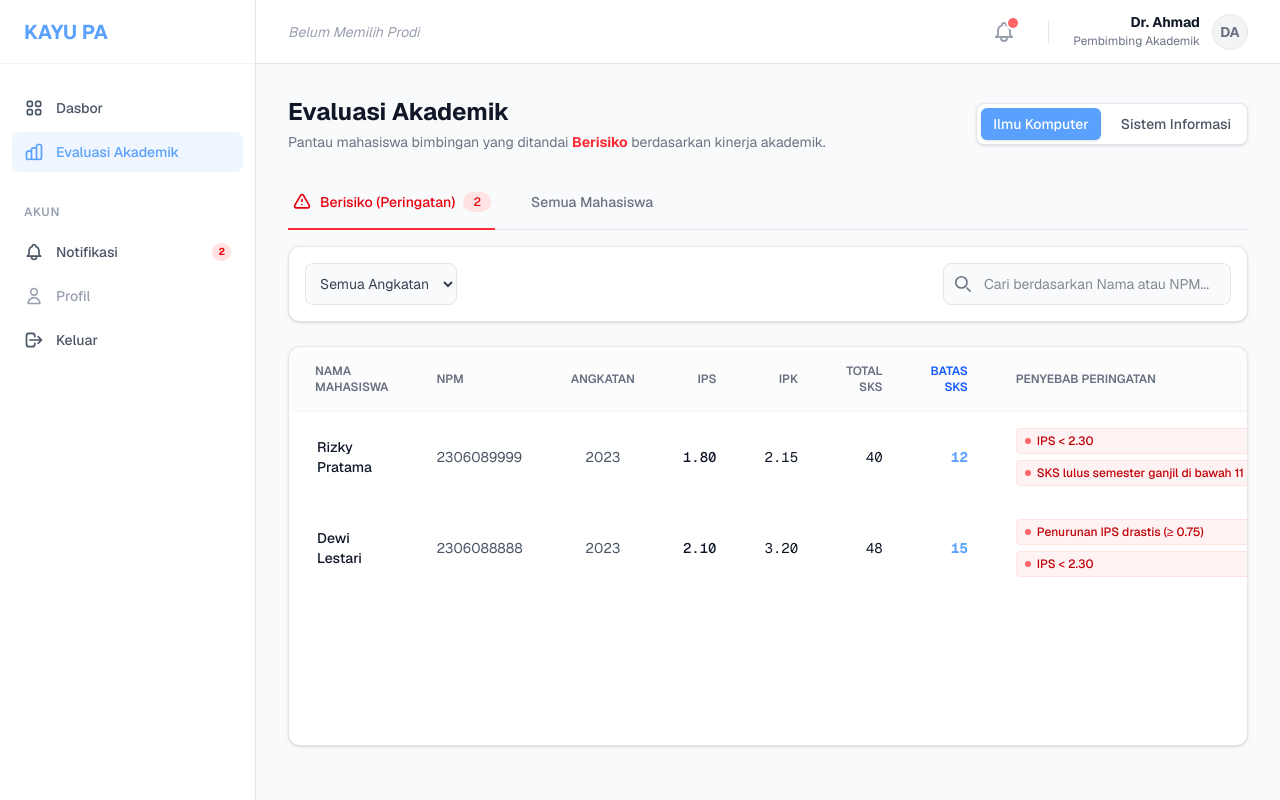
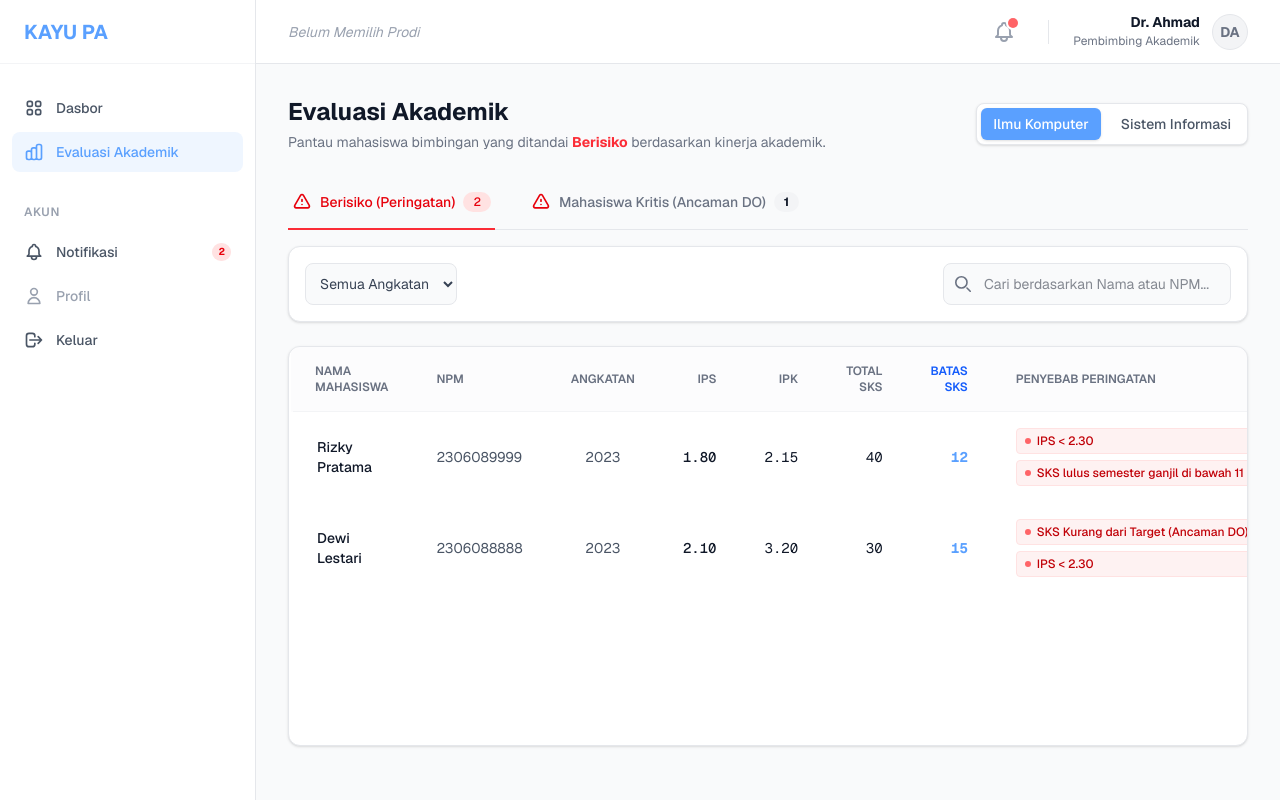
Before and after one commit to AhmadDzulfikar/dummy_KAYU_frontend, a Next.js app: page /pa/evaluation in a window 1280 px wide. Built offline with nearby package versions, Linux system fonts and the light colour scheme.

Commit message:
halaman dosen PA

```diff
--- a/app/pa/data.ts
+++ b/app/pa/data.ts
@@ -8,6 +8,8 @@ export interface Student {
     gpa: number; // IPK
     ips: number; // IPS
     credits: number; // Total SKS
+    semester: number; // Current Semester
+    totalLeave: number; // Total Cuti taken
     phone: string;
     // Evaluation Logic
     isAtRisk?: boolean; // Warning status
@@ -28,93 +30,93 @@ export const STUDENTS_DATA: Student[] = [
     // Computer Science (CS) - At Risk Cases
     {
         npm: '2206081234', name: 'Gede Bagus', program: 'Computer Science', batch: 2022, status: 'Aktif',
-        gpa: 3.85, ips: 3.90, credits: 88, phone: '081234567890', isAtRisk: false
+        gpa: 3.85, ips: 3.90, credits: 88, semester: 5, totalLeave: 0, phone: '081234567890', isAtRisk: false
     },
     {
         npm: '2206082345', name: 'Ni Putu Sari', program: 'Computer Science', batch: 2022, status: 'Aktif',
-        gpa: 3.92, ips: 3.95, credits: 90, phone: '081234567891', isAtRisk: false
+        gpa: 3.92, ips: 3.95, credits: 90, semester: 5, totalLeave: 0, phone: '081234567891', isAtRisk: false
     },
     // WARNING: Low GPA
     {
         npm: '2306089999', name: 'Rizky Pratama', program: 'Computer Science', batch: 2023, status: 'Aktif',
-        gpa: 2.15, ips: 1.80, credits: 40, phone: '081234560001', isAtRisk: true,
+        gpa: 2.15, ips: 1.80, credits: 40, semester: 3, totalLeave: 0, phone: '081234560001', isAtRisk: true,
         riskReasons: ['IPS < 2.30', 'SKS lulus semester ganjil di bawah 11']
     },
     // WARNING: Drastic Drop
     {
         npm: '2306088888', name: 'Dewi Lestari', program: 'Computer Science', batch: 2023, status: 'Aktif',
-        gpa: 3.20, ips: 2.10, credits: 48, phone: '081234560002', isAtRisk: true,
-        riskReasons: ['Penurunan IPS drastis (≥ 0.75)', 'IPS < 2.30']
+        gpa: 3.20, ips: 2.10, credits: 30, semester: 4, totalLeave: 0, phone: '081234560002', isAtRisk: true,
+        riskReasons: ['SKS Kurang dari Target (Ancaman DO)', 'IPS < 2.30']
     },
     {
         npm: '2306083456', name: 'Wayan Adi', program: 'Computer Science', batch: 2023, status: 'Cuti',
-        gpa: 3.50, ips: 0, credits: 45, phone: '081234567892', isAtRisk: false
+        gpa: 3.50, ips: 0, credits: 45, semester: 3, totalLeave: 1, phone: '081234567892', isAtRisk: false
     },
     {
         npm: '2306084567', name: 'Made Krisna', program: 'Computer Science', batch: 2023, status: 'Aktif',
-        gpa: 3.10, ips: 3.20, credits: 50, phone: '081234567893', isAtRisk: false
+        gpa: 3.10, ips: 3.20, credits: 50, semester: 3, totalLeave: 0, phone: '081234567893', isAtRisk: false
     },
     {
         npm: '2406085678', name: 'Ketut Suka', program: 'Computer Science', batch: 2024, status: 'Aktif',
-        gpa: 3.75, ips: 3.80, credits: 24, phone: '081234567894', isAtRisk: false
+        gpa: 3.75, ips: 3.80, credits: 24, semester: 1, totalLeave: 0, phone: '081234567894', isAtRisk: false
     },
     {
         npm: '2206086789', name: 'Komang Dewi', program: 'Computer Science', batch: 2022, status: 'Aktif',
-        gpa: 2.90, ips: 3.00, credits: 80, phone: '081234567895', isAtRisk: false
+        gpa: 2.90, ips: 3.00, credits: 80, semester: 5, totalLeave: 0, phone: '081234567895', isAtRisk: false
     },
     {
         npm: '2306087890', name: 'Putu Eka', program: 'Computer Science', batch: 2023, status: 'Aktif',
-        gpa: 3.45, ips: 3.50, credits: 52, phone: '081234567896', isAtRisk: false
+        gpa: 3.45, ips: 3.50, credits: 52, semester: 3, totalLeave: 0, phone: '081234567896', isAtRisk: false
     },
     {
         npm: '2406088901', name: 'Kadek Agus', program: 'Computer Science', batch: 2024, status: 'Cuti',
-        gpa: 0, ips: 0, credits: 0, phone: '081234567897', isAtRisk: false
+        gpa: 0, ips: 0, credits: 0, semester: 1, totalLeave: 1, phone: '081234567897', isAtRisk: false
     },
 
     // Information Systems (IS)
     {
         npm: '2206091234', name: 'Siti Aminah', program: 'Information Systems', batch: 2022, status: 'Aktif',
-        gpa: 3.65, ips: 3.70, credits: 86, phone: '081234567898', isAtRisk: false
+        gpa: 3.65, ips: 3.70, credits: 86, semester: 5, totalLeave: 0, phone: '081234567898', isAtRisk: false
     },
     {
         npm: '2206092345', name: 'Budi Santoso', program: 'Information Systems', batch: 2022, status: 'Aktif',
-        gpa: 3.30, ips: 3.10, credits: 82, phone: '081234567899', isAtRisk: false
+        gpa: 3.30, ips: 3.10, credits: 82, semester: 5, totalLeave: 0, phone: '081234567899', isAtRisk: false
     },
     // WARNING: Credits Issue
     {
         npm: '2206097777', name: 'Andi Wijaya', program: 'Information Systems', batch: 2022, status: 'Aktif',
-        gpa: 2.40, ips: 2.50, credits: 60, phone: '081234560003', isAtRisk: true,
-        riskReasons: ['Total SKS di bawah target semester genap', 'Proyeksi SKS di bawah target']
+        gpa: 2.40, ips: 2.50, credits: 40, semester: 4, totalLeave: 0, phone: '081234560003', isAtRisk: true,
+        riskReasons: ['SKS Kurang dari Target (Ancaman DO)', 'Total SKS di bawah target semester genap']
     },
     {
         npm: '2306093456', name: 'Rina Wati', program: 'Information Systems', batch: 2023, status: 'Aktif',
-        gpa: 3.88, ips: 3.90, credits: 55, phone: '081234567800', isAtRisk: false
+        gpa: 3.88, ips: 3.90, credits: 55, semester: 3, totalLeave: 0, phone: '081234567800', isAtRisk: false
     },
     // WARNING: Low IPS
     {
         npm: '2306096666', name: 'Bambang Pamungkas', program: 'Information Systems', batch: 2023, status: 'Aktif',
-        gpa: 2.80, ips: 1.90, credits: 40, phone: '081234560004', isAtRisk: true,
+        gpa: 2.80, ips: 1.90, credits: 40, semester: 3, totalLeave: 0, phone: '081234560004', isAtRisk: true,
         riskReasons: ['IPS < 2.30']
     },
     {
         npm: '2306094567', name: 'Doni Pratama', program: 'Information Systems', batch: 2023, status: 'Aktif',
-        gpa: 2.80, ips: 2.75, credits: 40, phone: '081234567801', isAtRisk: false
+        gpa: 2.80, ips: 2.75, credits: 40, semester: 3, totalLeave: 0, phone: '081234567801', isAtRisk: false
     },
     {
         npm: '2406095678', name: 'Eko Saputra', program: 'Information Systems', batch: 2024, status: 'Aktif',
-        gpa: 3.55, ips: 3.60, credits: 22, phone: '081234567802', isAtRisk: false
+        gpa: 3.55, ips: 3.60, credits: 22, semester: 1, totalLeave: 0, phone: '081234567802', isAtRisk: false
     },
     {
         npm: '2406096789', name: 'Fani Indah', program: 'Information Systems', batch: 2024, status: 'Cuti',
-        gpa: 3.20, ips: 0, credits: 18, phone: '081234567803', isAtRisk: false
+        gpa: 3.20, ips: 0, credits: 18, semester: 1, totalLeave: 1, phone: '081234567803', isAtRisk: false
     },
     {
         npm: '2206097890', name: 'Gilang Ramadhan', program: 'Information Systems', batch: 2022, status: 'Aktif',
-        gpa: 3.15, ips: 3.20, credits: 84, phone: '081234567804', isAtRisk: false
+        gpa: 3.15, ips: 3.20, credits: 84, semester: 5, totalLeave: 0, phone: '081234567804', isAtRisk: false
     },
     {
         npm: '2306098901', name: 'Hani Susanti', program: 'Information Systems', batch: 2023, status: 'Aktif',
-        gpa: 3.95, ips: 4.00, credits: 58, phone: '081234567805', isAtRisk: false
+        gpa: 3.95, ips: 4.00, credits: 58, semester: 3, totalLeave: 0, phone: '081234567805', isAtRisk: false
     },
 ];
 
--- a/app/pa/evaluation/page.tsx
+++ b/app/pa/evaluation/page.tsx
@@ -11,7 +11,7 @@ export default function PAEvaluation() {
     const [userPrograms, setUserPrograms] = useState<string[]>([]);
 
     // Filters & Tabs
-    const [activeTab, setActiveTab] = useState<'AtRisk' | 'All'>('AtRisk');
+    const [activeTab, setActiveTab] = useState<'AtRisk' | 'Critical'>('AtRisk');
     const [batchFilter, setBatchFilter] = useState<string>('All');
     const [searchQuery, setSearchQuery] = useState<string>('');
 
@@ -43,8 +43,17 @@ export default function PAEvaluation() {
         // 1. Program Filter
         if (student.program !== activeProgram) return false;
 
-        // 2. Tab Filter (At Risk vs All)
+        // 2. Tab Filter (At Risk vs Critical)
         if (activeTab === 'AtRisk' && !student.isAtRisk) return false;
+
+        if (activeTab === 'Critical') {
+            // Logic: Even Semester AND SKS < (Semester/2)*24
+            const isEvenSemester = student.semester % 2 === 0;
+            const targetSKS = (student.semester / 2) * 24;
+            const isBelowTarget = student.credits < targetSKS;
+
+            if (!isEvenSemester || !isBelowTarget) return false;
+        }
 
         // 3. Batch Filter
         if (batchFilter !== 'All' && student.batch.toString() !== batchFilter) return false;
@@ -115,14 +124,25 @@ export default function PAEvaluation() {
                         </button>
 
                         <button
-                            onClick={() => setActiveTab('All')}
+                            onClick={() => setActiveTab('Critical')}
                             className={`whitespace-nowrap py-4 px-1 border-b-2 font-medium text-sm flex items-center
-                                ${activeTab === 'All'
-                                    ? 'border-[#5AA0FF] text-[#5AA0FF]'
+                                ${activeTab === 'Critical'
+                                    ? 'border-red-600 text-red-700 font-bold'
                                     : 'border-transparent text-gray-500 hover:text-gray-700 hover:border-gray-300'
                                 }`}
                         >
-                            Semua Mahasiswa
+                            <svg className="w-5 h-5 mr-2 text-red-600" fill="none" stroke="currentColor" viewBox="0 0 24 24">
+                                <path strokeLinecap="round" strokeLinejoin="round" strokeWidth={2} d="M12 9v2m0 4h.01m-6.938 4h13.856c1.54 0 2.502-1.667 1.732-3L13.732 4c-.77-1.333-2.694-1.333-3.464 0L3.34 16c-.77 1.333.192 3 1.732 3z" />
+                            </svg>
+                            Mahasiswa Kritis (Ancaman DO)
+                            <span className={`ml-2 py-0.5 px-2.5 rounded-full text-xs font-bold ${activeTab === 'Critical' ? 'bg-red-200 text-red-800' : 'bg-gray-100 text-gray-900'}`}>
+                                {STUDENTS_DATA.filter(s => {
+                                    if (s.program !== activeProgram) return false;
+                                    const isEven = s.semester % 2 === 0;
+                                    const target = (s.semester / 2) * 24;
+                                    return isEven && s.credits < target;
+                                }).length}
+                            </span>
                         </button>
                     </nav>
                 </div>
@@ -174,7 +194,7 @@ export default function PAEvaluation() {
                                 <th scope="col" className="px-6 py-4 font-semibold text-right">IPK</th>
                                 <th scope="col" className="px-6 py-4 font-semibold text-right">Total SKS</th>
                                 <th scope="col" className="px-6 py-4 font-semibold text-right text-blue-600">Batas SKS</th>
-                                {activeTab === 'AtRisk' && (
+                                {['AtRisk', 'Critical'].includes(activeTab) && (
                                     <th scope="col" className="px-6 py-4 font-semibold w-1/4">Penyebab Peringatan</th>
                                 )}
                             </tr>
@@ -199,7 +219,7 @@ export default function PAEvaluation() {
                                         <td className="px-6 py-4 text-right font-mono text-gray-900">{student.credits}</td>
                                         <td className="px-6 py-4 text-right font-mono font-bold text-[#5AA0FF]">{student.maxSksNext}</td>
 
-                                        {activeTab === 'AtRisk' && (
+                                        {['AtRisk', 'Critical'].includes(activeTab) && (
                                             <td className="px-6 py-4">
                                                 <div className="flex flex-col gap-1.5">
                                                     {student.riskReasons?.slice(0, 2).map((reason, idx) => (
@@ -220,7 +240,7 @@ export default function PAEvaluation() {
                                 ))
                             ) : (
                                 <tr>
-                                    <td colSpan={activeTab === 'AtRisk' ? 8 : 7} className="px-6 py-16 text-center">
+                                    <td colSpan={8} className="px-6 py-16 text-center">
                                         {activeTab === 'AtRisk' ? (
                                             <div className="flex flex-col items-center justify-center">
                                                 <div className="w-16 h-16 bg-emerald-100 rounded-full flex items-center justify-center mb-4 text-emerald-500">
@@ -233,14 +253,24 @@ export default function PAEvaluation() {
                                                     Tidak ada mahasiswa bimbingan yang saat ini ditandai Berisiko. Kerja bagus!
                                                 </p>
                                                 <button
-                                                    onClick={() => setActiveTab('All')}
-                                                    className="mt-4 text-[#5AA0FF] text-sm font-semibold hover:underline"
+                                                    onClick={() => setActiveTab('Critical')}
+                                                    className="mt-4 text-red-600 text-sm font-semibold hover:underline"
                                                 >
-                                                    Lihat Semua Mahasiswa
+                                                    Cek Mahasiswa Kritis DO
                                                 </button>
                                             </div>
                                         ) : (
-                                            <div className="text-gray-500 italic">Data tidak ditemukan.</div>
+                                            <div className="flex flex-col items-center justify-center py-8">
+                                                <div className="w-16 h-16 bg-green-50 rounded-full flex items-center justify-center mb-4 text-green-500">
+                                                    <svg className="w-8 h-8" fill="none" stroke="currentColor" viewBox="0 0 24 24">
+                                                        <path strokeLinecap="round" strokeLinejoin="round" strokeWidth={2} d="M9 12l2 2 4-4m6 2a9 9 0 11-18 0 9 9 0 0118 0z" />
+                                                    </svg>
+                                                </div>
+                                                <h3 className="text-lg font-bold text-gray-900">Aman</h3>
+                                                <p className="text-gray-500 text-sm mt-1 max-w-sm">
+                                                    Tidak ada mahasiswa yang terdeteksi dalam kondisi kritis (ancaman DO).
+                                                </p>
+                                            </div>
                                         )}
                                     </td>
                                 </tr>
```
Also changed, not shown: app/pa/students/[npm]/page.tsx (+11 -1 lines).
